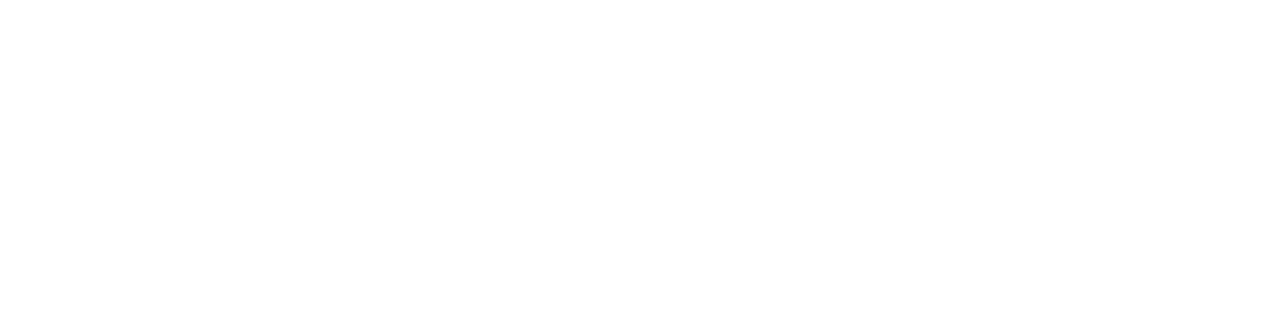
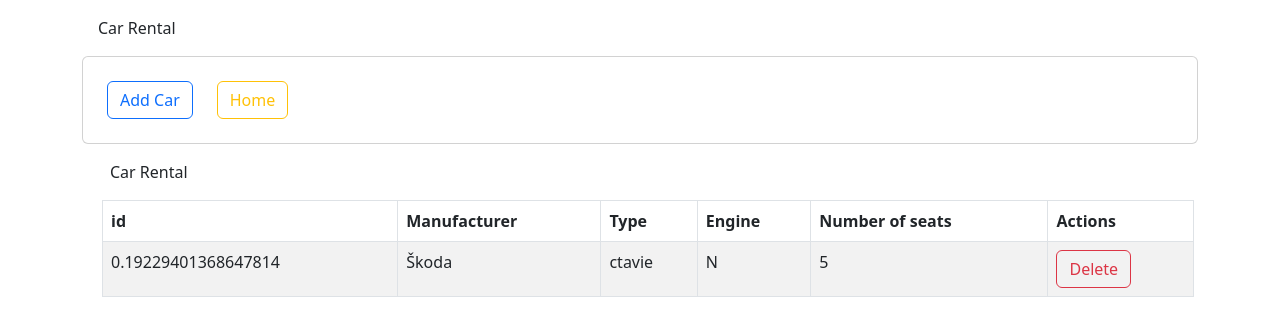
Before and after one commit to kaplosh/car-rental, a Nuxt app: page /cars/listing in a window 1280 px wide. Before the commit this address had no page. Shown: the top 336 px of the page. Built offline with nearby package versions, Linux system fonts and the light colour scheme.

Commit message:
table header rows, database error message

```diff
--- a/components/DataTable/DataTable.vue
+++ b/components/DataTable/DataTable.vue
@@ -23,11 +23,6 @@
             <th v-for="column in columns" :key="column.name">
               {{ column.caption ?? column.name }}
             </th>
-            <!--            <th>ID</th>-->
-            <!--            <th>Manufacturer</th>-->
-            <!--            <th>Type</th>-->
-            <!--            <th>Engine</th>-->
-            <!--            <th>Seats</th>-->
             <th>Actions</th>
           </tr>
         </thead>
--- a/pages/listing.vue
+++ b/pages/cars/listing.vue
@@ -17,6 +17,21 @@
           name: 'manufacturer',
           caption: 'Manufacturer',
           cell: car => car.brand,
+        },
+        {
+          name: 'type',
+          caption: 'Type',
+          cell: car => car.type,
+        },
+        {
+          name: 'engine',
+          caption: 'Engine',
+          cell: car => car.engine,
+        },
+        {
+          name: 'seats',
+          caption: 'Number of seats',
+          cell: car => car.seats,
         },
       ]),
     };
--- a/pages/cars/new.vue
+++ b/pages/cars/new.vue
@@ -30,7 +30,11 @@
       if (this.errorMessage) return;
 
       const result = await this.$db.create('cars', car);
-      if (result.ok) navigateTo('/listing');
+      if (result.ok) {
+        navigateTo('/cars/listing')
+      } else {
+        this.errorMessage = result.error.message
+      }
       // TODO if not OK, then set errorMessage
     },
 
@@ -44,7 +48,7 @@
       <form ref="newCarForm">
         <div class="input-group mb-3">
           <span class="input-group-text">Set car manufacturer and type</span>
-          <input id="brandInpuut" type="text" name="brand" placeholder="Manufacturer">
+          <input id="brandInput" type="text" name="brand" placeholder="Manufacturer">
           <input id="typeInput" type="text" name="type" placeholder="Type">
         </div>
         <div class="mb-3">
@@ -82,9 +86,17 @@
         Form is not completed!
         {{ errorMessage }}
       </div>
-      <button type="button" class="btn btn-outline-success mt-3" @click="onSubmit">
-        Create
-      </button>
+      <div class="mt-2 ">
+        <button type="button" class="btn btn-outline-success" @click="onSubmit">
+          Create
+        </button>
+        <NuxtLink
+          to="/cars/listing"
+          class="ms-2 btn btn-outline-primary"
+        >
+          Cancel
+        </NuxtLink>
+      </div>
     </div>
   </div>
 </template>
--- a/pages/home.vue
+++ b/pages/home.vue
@@ -15,7 +15,7 @@
         Kaplosh's Car Rental
       </header>
       <div>
-        <NuxtLink to="/listing" class="btn btn-outline-primary mb-3">
+        <NuxtLink to="/cars/listing" class="btn btn-outline-primary mb-3">
           Car list
         </NuxtLink>
       </div>
```
Also changed, not shown: TODO.txt.
